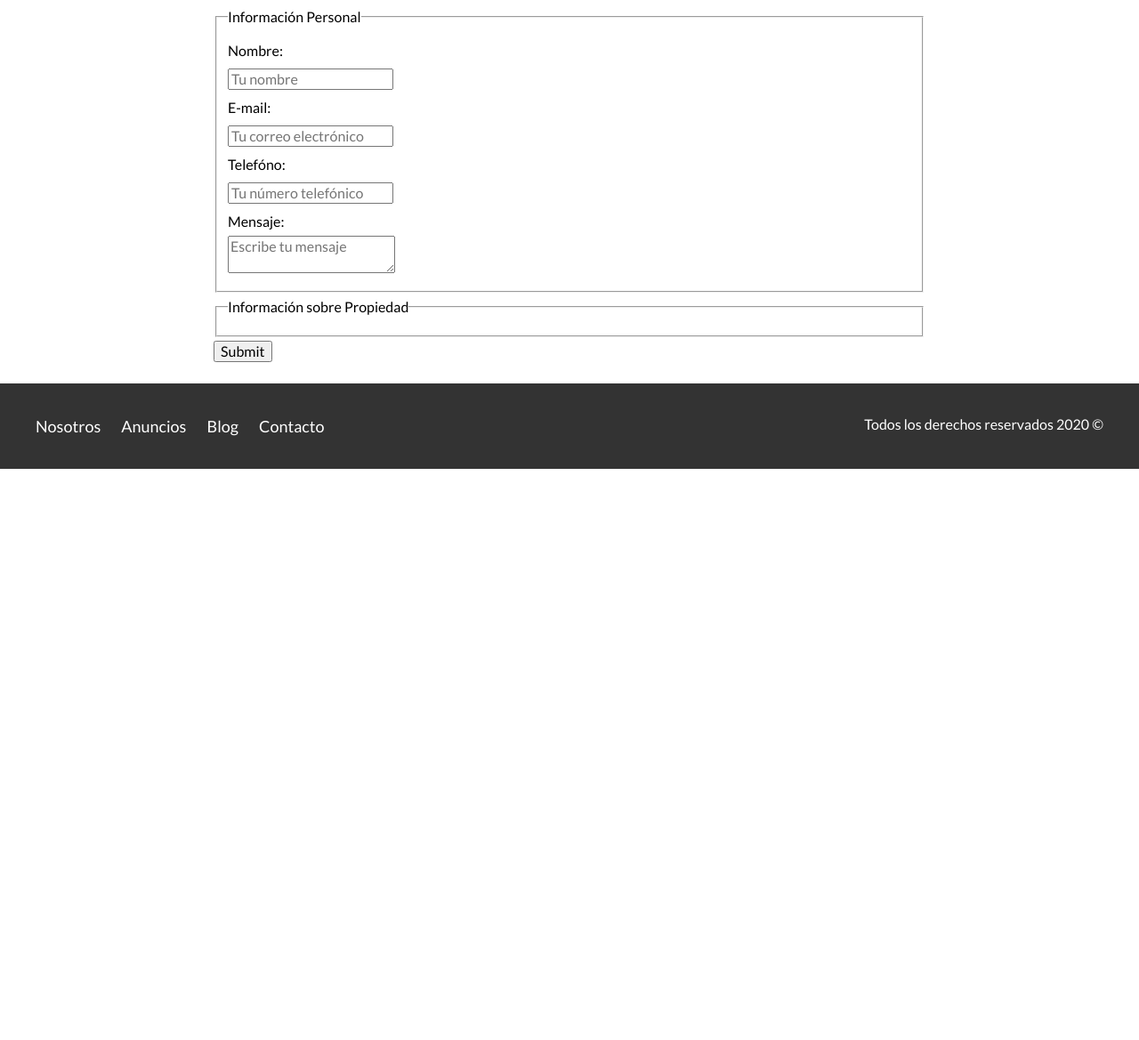
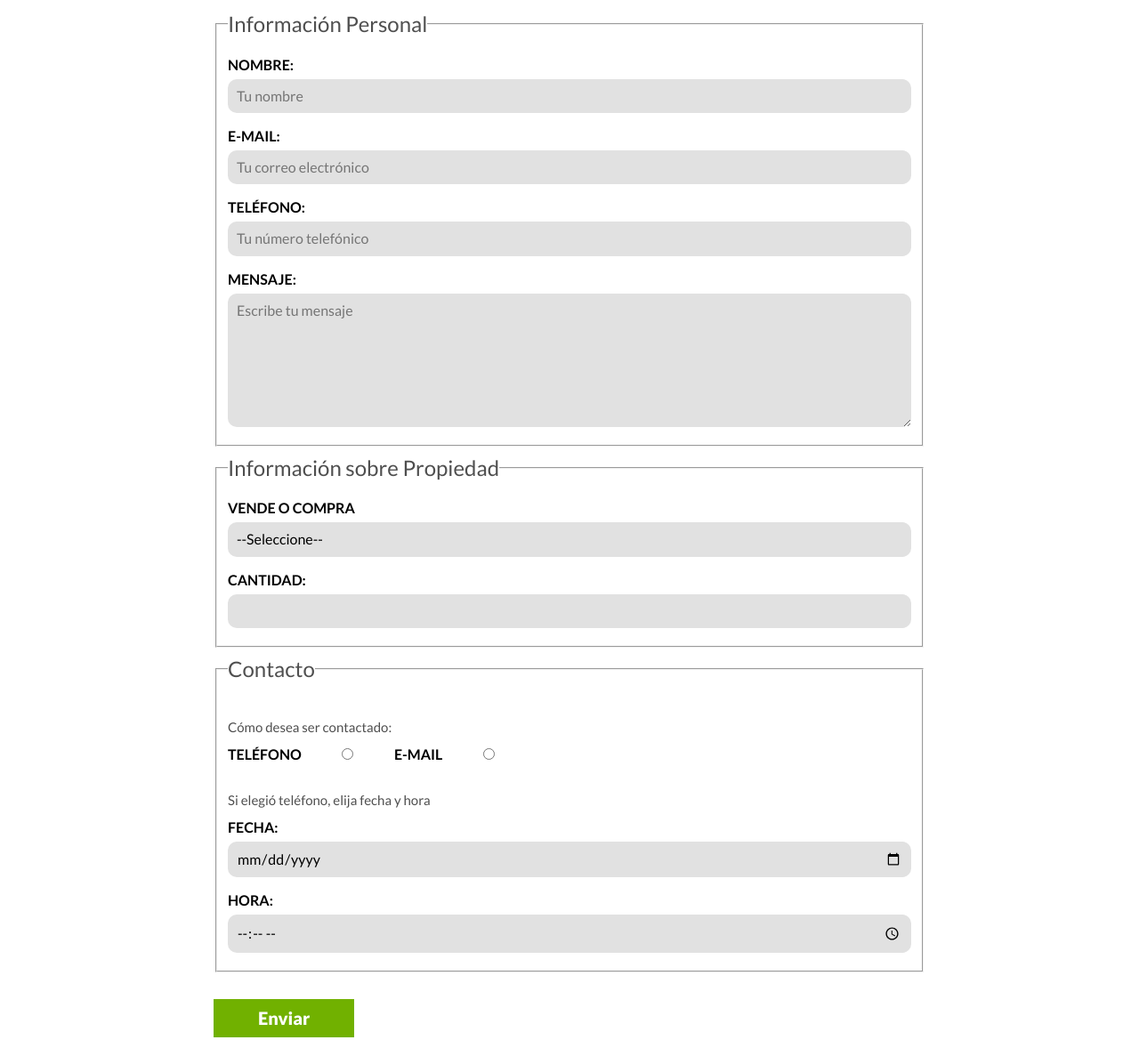
Before and after one commit to luisjulios/Bienes-Raices, a plain HTML site: page contacto.html in a window 1280 px wide. Shown: the part 1005-2174 px from the top of the page at 89% size. Before the commit the page ends 1532 px from the top, so only its background shows below. Drawn offline with Linux system fonts and the light colour scheme.

Commit message:
Dando formato al formulario

```diff
--- a/CSS/style.css
+++ b/CSS/style.css
@@ -1,6 +1,9 @@
 html {
     box-sizing: border-box;
     font-size: 62.5%; /** Reset para REMs - 62.5% **/
+}
+*, *:before, *:after {
+    box-sizing: inherit;
 }
 body {
     font-family: 'Lato', sans-serif;
@@ -57,6 +60,10 @@ h4 {
     padding: 1rem 5rem;
     display: inline-block;
     text-align: center;
+    border: none;
+}
+.boton:hover{
+    cursor: pointer;
 }
 .boton-amarillo {
     background-color: #e08709;
@@ -303,9 +310,46 @@ h4 {
 }
 
 /*contacto*/
+.contacto p {
+    font-size: 1.5rem;
+    color: #4f4f4f;
+    margin: 2rem 0 0 0;
+}
+legend {
+    font-size: 2.4rem;
+    color: #4f4f4f;
+}
 label {
+    font-weight: 700;
+    text-transform: uppercase;
     display: block;
 }
-.color {
-    color: red;
+
+input:not([type="submit"]),
+textarea,
+select{
+    padding: 1rem;
+    display: block;
+    width: 100%;
+    background-color: #e1e1e1;
+    margin-bottom: 1rem;
+    border: none;
+    border-radius: 1rem;
 }
+input[type="radio"]{
+    width: auto;
+    margin: 0;
+}
+select {
+    -webkit-appearance: none;
+    appearance: none;
+}
+textarea {
+height: 15rem;
+}
+.forma-contacto {
+    max-width: 30rem;
+    display: flex;
+    justify-content: space-between;
+    align-items: center;
+}
--- a/contacto.html
+++ b/contacto.html
@@ -28,33 +28,58 @@
                 </div>
         </header>
                 <h1 class="fw-300 centrar-texto">Contacto</h1>
-                <img src="img/destacada3.jpg" alt="Imagen destacada 3">
+                <img src="img/destacada3.jpg" alt="Imagen Principal">
 
                 <main class="contenedor seccion contenido-centrado">
                     <h2 class="fw-300 centrar-texto">Llena el formulario de contacto</h2>
-                    <form action="">
+                    <form class="contacto" action="">
                         <fieldset>
                             <legend>Información Personal</legend>
                             <label for="nombre">Nombre:</label>
-                            <input type="text" id="nombre" placeholder="Tu nombre">
+                            <input type="text" id="nombre" placeholder="Tu nombre" required>
 
                             <label for="email">E-mail:</label>
                             <input type="email" id="email" placeholder="Tu correo electrónico" required>
 
-                            <label for="telefono">Telefóno:</label>
+                            <label for="telefono">Teléfono:</label>
                             <input type="tel" id="telefono" placeholder="Tu número telefónico" required>
 
                             <label for="mensaje">Mensaje:</label>
-                            <textarea name="mensaje" id="mensaje" placeholder="Escribe tu mensaje"></textarea>
+                            <textarea name="mensaje" id="mensaje" placeholder="Escribe tu mensaje" required></textarea>
+                        </fieldset>
+                        <fieldset>
+                            <legend>Información sobre Propiedad</legend>
+                            <label for="opciones"> Vende o Compra</label>
+                            <select id="opciones">
+                                <option value="" disabled selected>--Seleccione--</option>
+                                <option value="Compra">Compra</option>
+                                <option value="Vende">Vende</option>
+                            </select>
+
+                            <label for="cantidad">Cantidad:</label>
+                            <input type="number" id="" min="0" max="10">
                         </fieldset>
 
                         <fieldset>
-                            <legend>Información sobre Propiedad</legend>
-                            <label for=""></label>
+                            <legend>Contacto</legend>
 
+                                <p>Cómo desea ser contactado:</p>
+                            <div class="forma-contacto">
+                                <label for="telefono">Teléfono</label>
+                                <input type="radio" name="contacto" value="telefono" id="telefono">
+                                <label for="correo">E-Mail</label>
+                                <input type="radio" name="contacto" value="correo" id="correo">
+                            </div>
+
+                                <p>Si elegió teléfono, elija fecha y hora</p>
+                                <label for="fecha">Fecha:</label>
+                                <input type="date" id="fecha">
+
+                                <label for="hora">Hora:</label>
+                                <input type="time" id="hora" min="09:00" max="18:00">
                         </fieldset>
 
-                        <input type="submit">
+                        <input type="submit" value="Enviar" class="boton boton-verde">
                     </form>
 
                 </main>
```
